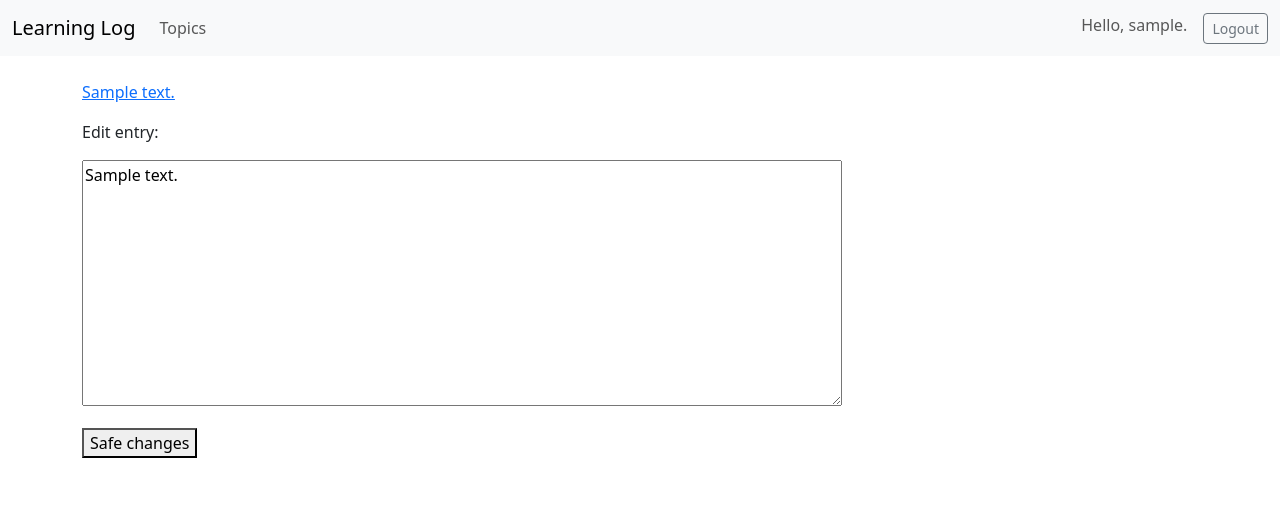
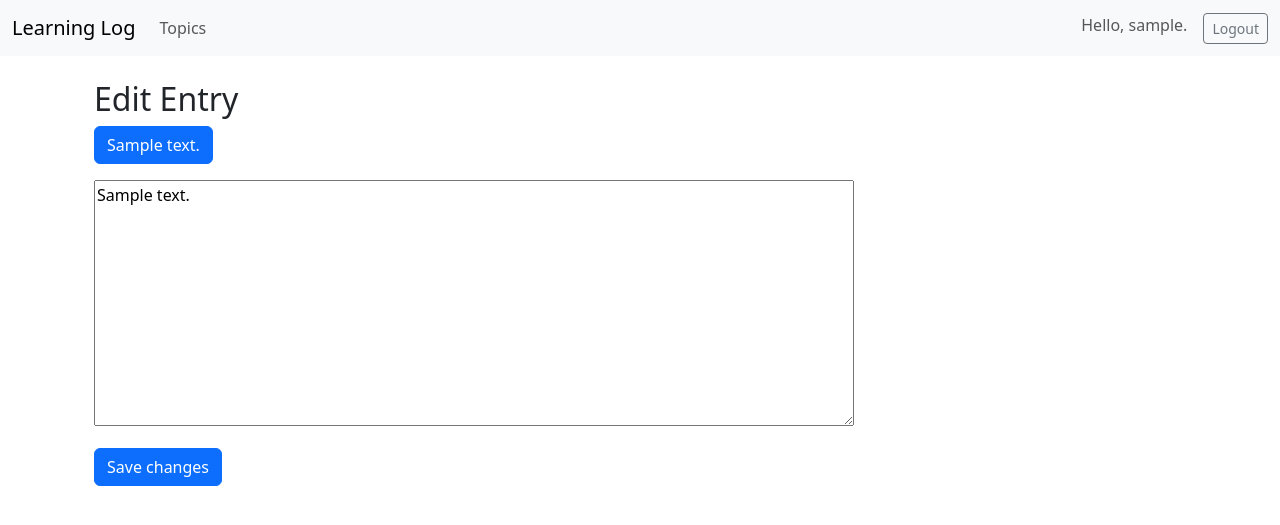
Before and after one commit to sashakukhtyk/learning-log-django, a Django app: page /edit_entry/1/ in a window 1280 px wide. Shown: the top 525 px of the page. Run offline with Django 5.2, Linux system fonts and the light colour scheme; a user stored in the database is signed in; tables that the repository leaves empty hold one stand-in row (values such as "Sample post").

Commit message:
style edit entry page using bootstrap

```diff
--- a/learning_log/learning_logs/templates/learning_logs/edit_entry.html
+++ b/learning_log/learning_logs/templates/learning_logs/edit_entry.html
@@ -1,13 +1,18 @@
 {% extends "learning_logs/base.html" %}
-    {% block content %}
+{% block content %}
 
-        <p><a href="{% url 'learning_logs:topic' topic.id%}">{{ topic }}</a></p>
+<div class="container mt-4">
+    <h2>Edit Entry</h2>
 
-        <p>Edit entry:</p>
+    <p><a class="btn btn-primary" href="{% url 'learning_logs:topic' topic.id %}">{{ topic }}</a></p>
 
-        <form action="{% url 'learning_logs:edit_entry' entry.id %}" method="post">
-            {% csrf_token %}
+    <form action="{% url 'learning_logs:edit_entry' entry.id %}" method="post">
+        {% csrf_token %}
+        <div class="form-group">
             {{ form.as_p }}
-            <button name="submit">Safe changes</button>
-        </form>
-    {% endblock content %}
+        </div>
+        <button type="submit" class="btn btn-primary">Save changes</button>
+    </form>
+</div>
+
+{% endblock content %}
```
